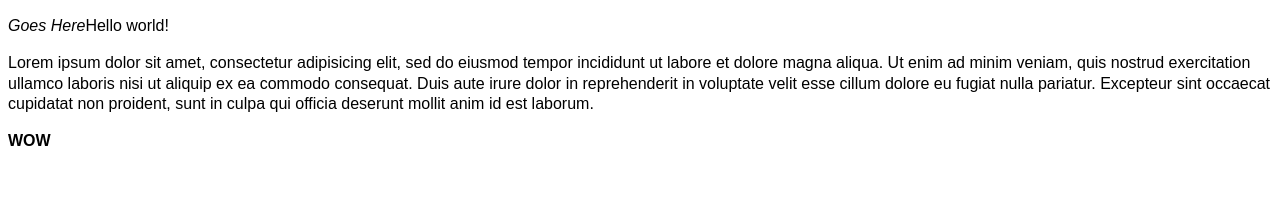
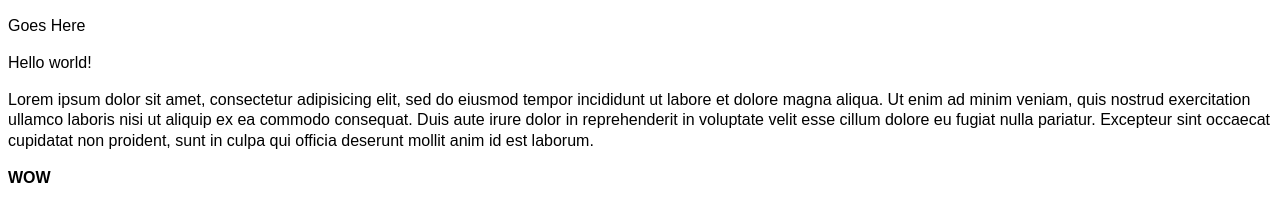
Before and after one commit to chickendesigner/git-basics, a plain HTML site: page index.html in a window 1280 px wide. Drawn offline with Linux system fonts and the light colour scheme.

Commit message:
merging now

```diff
--- a/index.html
+++ b/index.html
@@ -1,12 +1,12 @@
 <!DOCTYPE html>
 <html>
 <head>
-	<title>ever!</title>
+	<title>No way Dude!</title>
 	<link href='https://fonts.googleapis.com/css?family=Slabo+27px' rel='stylesheet' type='text/css'>
 	<link rel="stylesheet" type="text/css" href="CSS/main.css">
 </head>
 <body>
-	<p><i>Goes Here</i>Hello world!</p>
+	<p><p>Goes Here</p>Hello world!</p>
 	<p>
 		Lorem ipsum dolor sit amet, consectetur adipisicing elit, sed do eiusmod
 		tempor incididunt ut labore et dolore magna aliqua. Ut enim ad minim veniam,
```
